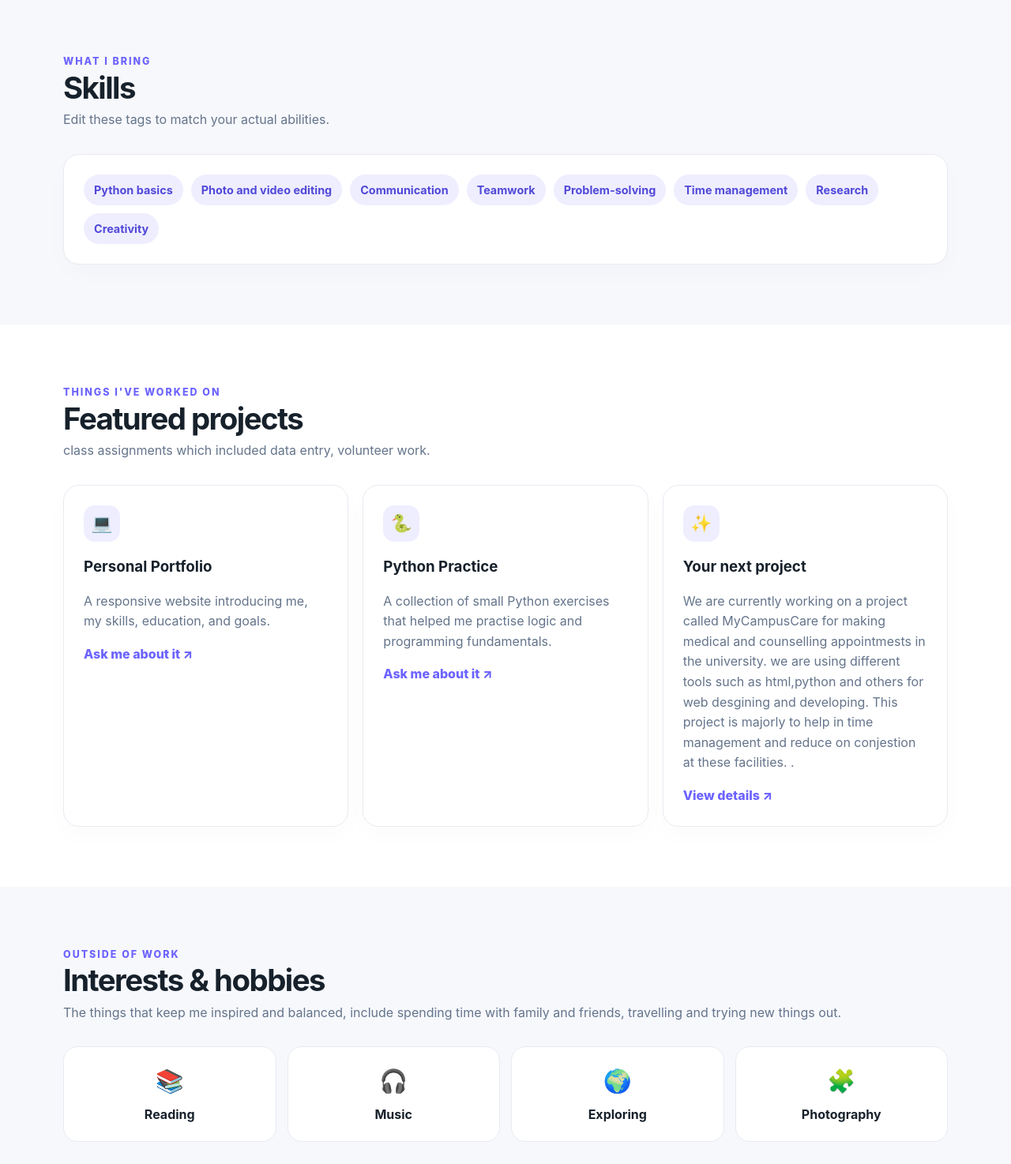
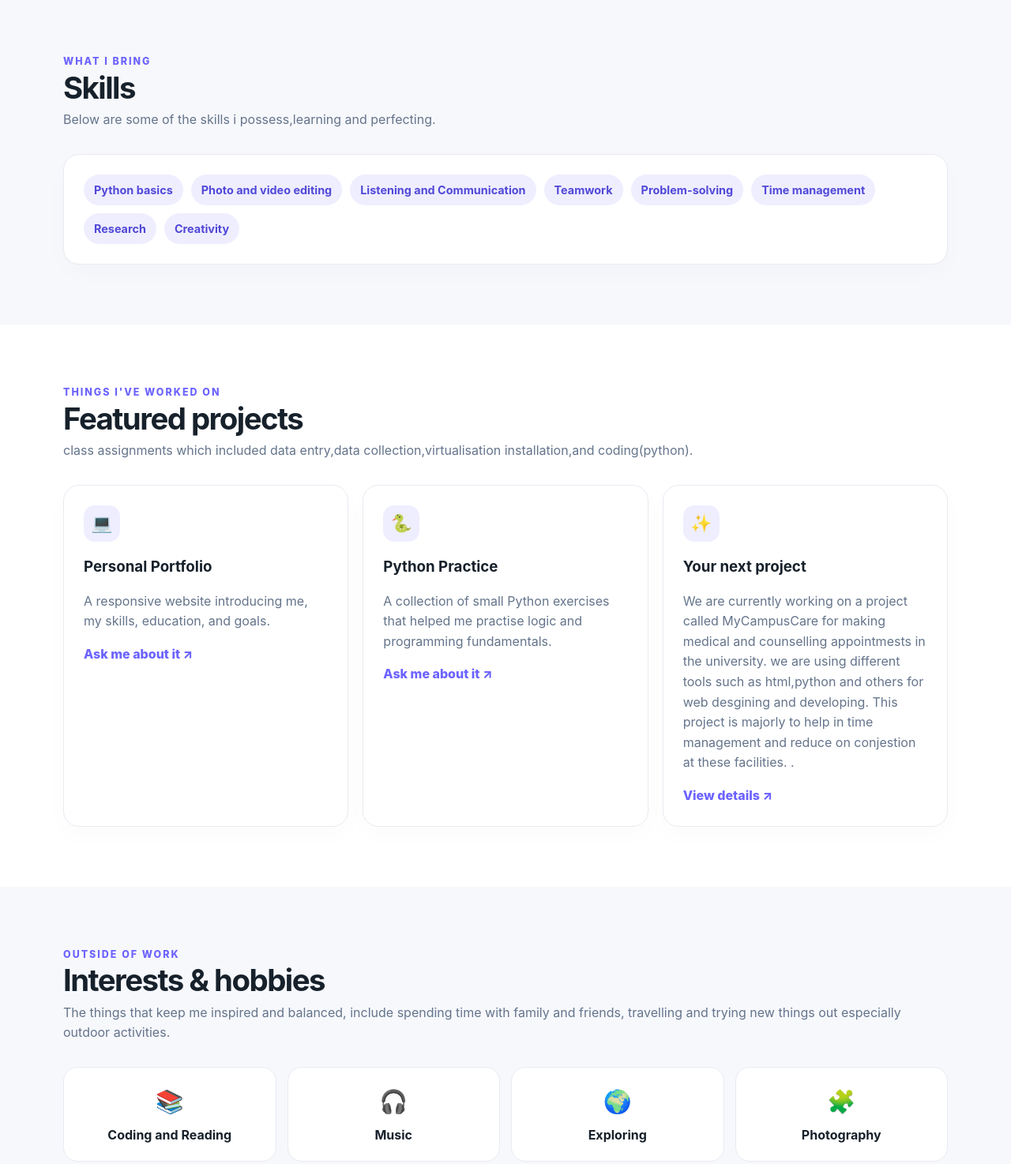
Before and after one commit to janetndyamuhaki783-sketch/Janet-s-Personal-Portfolio, a plain HTML site: page index.html in a window 1280 px wide. Shown: the part 2060-3534 px from the top of the page at 79% size. Drawn offline with Linux system fonts and the light colour scheme.

Commit message:
Update index.html

```diff
--- a/index.html
+++ b/index.html
@@ -104,14 +104,14 @@
 
     <section id="skills">
       <div class="wrap">
-        <div class="section-head"><div class="eyebrow">What I bring</div><h2>Skills</h2><p>Edit these tags to match your actual abilities.</p></div>
-        <div class="panel skills"><span class="tag">Python basics</span><span class="tag">Photo and video editing</span><span class="tag">Communication</span><span class="tag">Teamwork</span><span class="tag">Problem-solving</span><span class="tag">Time management</span><span class="tag">Research</span><span class="tag">Creativity</span></div>
+        <div class="section-head"><div class="eyebrow">What I bring</div><h2>Skills</h2><p>Below are some of the skills i possess,learning and perfecting.</p></div>
+        <div class="panel skills"><span class="tag">Python basics</span><span class="tag">Photo and video editing</span><span class="tag">Listening and Communication</span><span class="tag">Teamwork</span><span class="tag">Problem-solving</span><span class="tag">Time management</span><span class="tag">Research</span><span class="tag">Creativity</span></div>
       </div>
     </section>
 
     <section id="projects" style="background:#fff">
       <div class="wrap">
-        <div class="section-head"><div class="eyebrow">Things I've worked on</div><h2>Featured projects</h2><p>class assignments which included data entry, volunteer work.</p></div>
+        <div class="section-head"><div class="eyebrow">Things I've worked on</div><h2>Featured projects</h2><p>class assignments which included data entry,data collection,virtualisation installation,and coding(python).</p></div>
         <div class="cards">
           <article class="card"><div class="project-icon">💻</div><h3>Personal Portfolio</h3><p>A responsive website introducing me, my skills, education, and goals.</p><a class="project-link" href="#contact">Ask me about it ↗</a></article>
           <article class="card"><div class="project-icon">🐍</div><h3>Python Practice</h3><p>A collection of small Python exercises that helped me practise logic and programming fundamentals.</p><a class="project-link" href="#contact">Ask me about it ↗</a></article>
@@ -122,9 +122,9 @@
 
     <section id="interests">
       <div class="wrap">
-        <div class="section-head"><div class="eyebrow">Outside of work</div><h2>Interests & hobbies</h2><p>The things that keep me inspired and balanced, include spending time with family and friends, travelling and trying new things out.</p></div>
+        <div class="section-head"><div class="eyebrow">Outside of work</div><h2>Interests & hobbies</h2><p>The things that keep me inspired and balanced, include spending time with family and friends, travelling and trying new things out especially outdoor activities.</p></div>
         <div class="hobbies">
-          <div class="hobby"><span>📚</span><strong>Reading</strong></div><div class="hobby"><span>🎧</span><strong>Music</strong></div>
+          <div class="hobby"><span>📚</span><strong>Coding and Reading</strong></div><div class="hobby"><span>🎧</span><strong>Music</strong></div>
           <div class="hobby"><span>🌍</span><strong>Exploring</strong></div><div class="hobby"><span>🧩</span><strong>Photography</strong></div>
         </div>
       </div>
@@ -133,7 +133,7 @@
     <section id="contact">
       <div class="wrap contact">
         <div><div class="eyebrow">Let's connect</div><h2>Have a project or opportunity in mind?</h2><p>I’d be happy to hear from you. Reach out through any of the channels listed here.</p><a class="btn" href="mailto:your.janetndyamuhaki18@gmail.com">Email me ↗</a></div>
-        <div class="contact-list"><div> 0794335387 &nbsp; janetndyamuhaki18@gmail.com </div><div>📍 &nbsp; Kampala City, Uganda</div><div>💼 &nbsp; <a href="https://www.linkedin.com/" target="_blank" rel="noreferrer">LinkedIn profile- none </a></div><div>💻 &nbsp; <a href="https://github.com/" target="_blank" rel="noreferrer">GitHub profile</a></div></div>
+        <div class="contact-list"><div> 0794335387 &nbsp; janetndyamuhaki18@gmail.com </div><div>📍 &nbsp; Kampala City, Uganda</div><div>💼 &nbsp; <a href="https://www.linkedin.com/" target="_blank" rel="noreferrer">LinkedIn profile- none </a></div><div>💻 &nbsp; <a href="https://github.com/" target="_blank" rel="noreferrer">GitHub profile-janetndyamuhaki783-sketch</a></div></div>
       </div>
     </section>
   </main>
```
